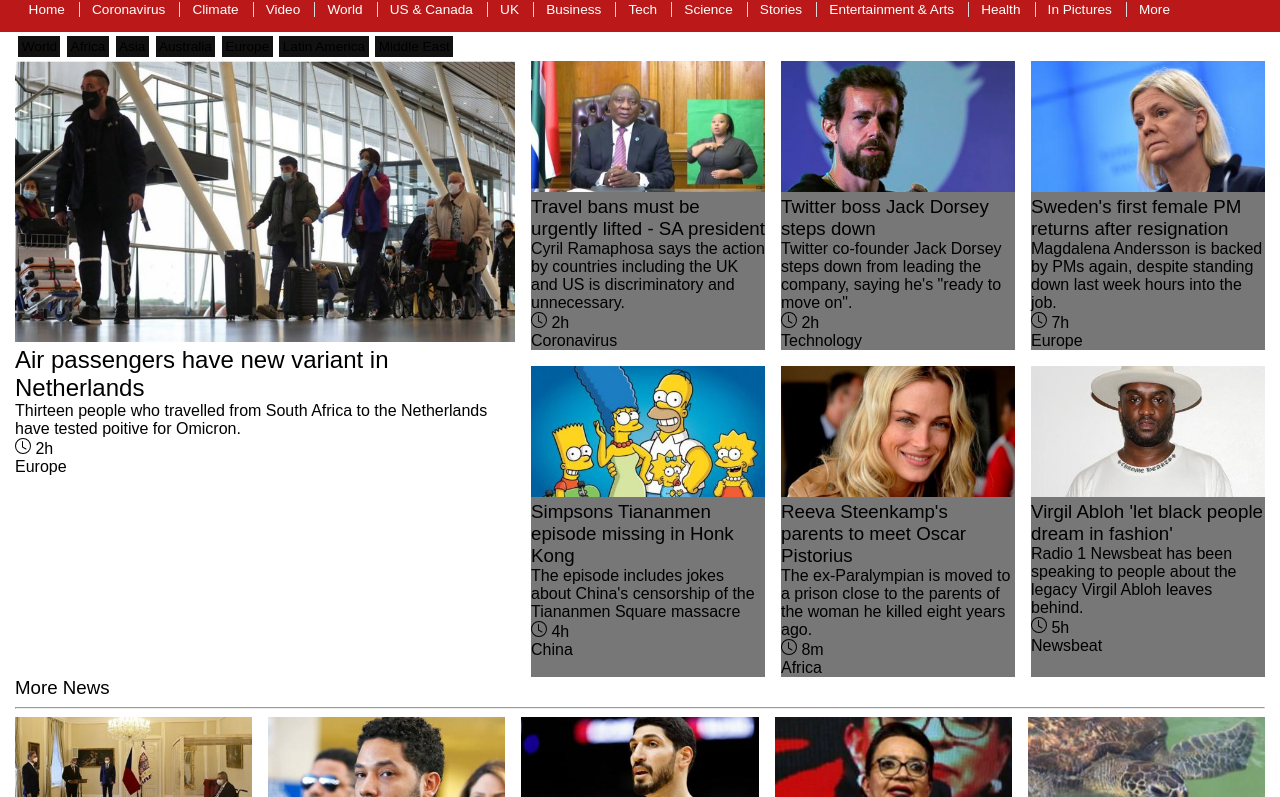
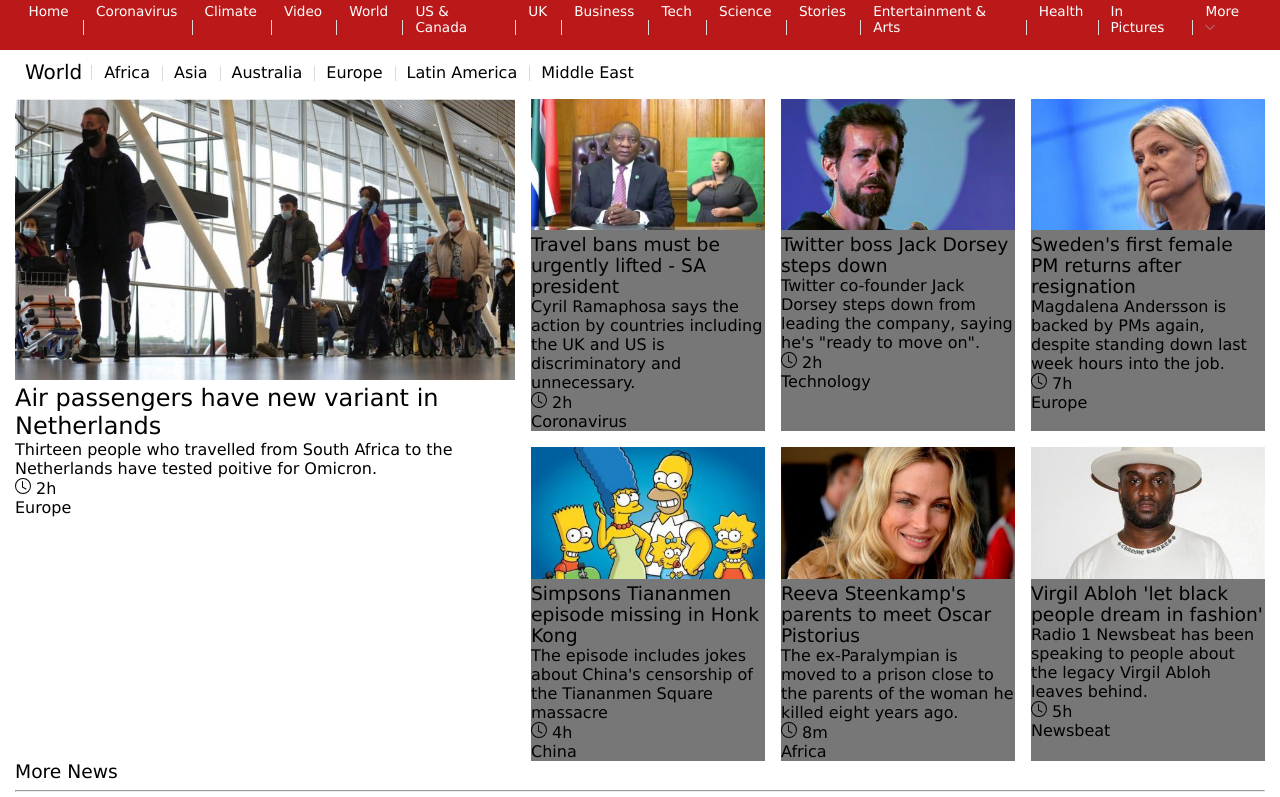
Before and after one commit to chrisnotthere/bbcnews-clone, a plain HTML site: page index.html in a window 1280 px wide. Shown: the part 113-910 px from the top of the page. Drawn offline with Linux system fonts and the light colour scheme.

Commit message:
header looking good

```diff
--- a/index.html
+++ b/index.html
@@ -54,7 +54,7 @@
                             <li>Coronavirus</li>
                             <li>Climate</li>
                             <li>Video</li>
-                            <li>World</li>
+                            <li class="world-mid">World</li>
                             <li>US & Canada</li>
                             <li>UK</li>
                             <li>Business</li>
@@ -64,7 +64,10 @@
                             <li>Entertainment & Arts</li>
                             <li>Health</li>
                             <li>In Pictures</li>
-                            <li class="news-more">More</li>
+                            <li class="news-more">
+                                More
+                                <img class="small-down" src="/images/downarrow.svg" alt="">
+                            </li>
                         </ul>
                     </nav>
 
--- a/sass/_header.sass
+++ b/sass/_header.sass
@@ -66,26 +66,21 @@
                 right: 0.5em
 
     .header-mid
-        // display: flex
         background-color: $red
         color: white
         margin: 0 -100vw
         padding: 0.5em 100vw 0 100vw
-        // padding-bottom: -2em!important
 
         h1
             font-size: 3rem
             text-transform: uppercase
-            // margin-top: 0.25em
         nav
         ul
             display: flex
             li
-                // background-color: #111
                 cursor: pointer
                 margin: 0.25em
                 padding: 0.5em 0.75em
-                // border-right: 1px solid $light-grey
                 position: relative
                 border-bottom: 5px solid $red
                 &::after
@@ -101,14 +96,41 @@
             .news-more
                 &::after
                     content: none
+                &:hover
+                    background: black
+                    border-bottom: none
+                .small-down
+                        width: 10px
+            // .world-mid
+            //     border-bottom: 5px solid white!important
+
     .header-bot
 
         nav
 
         ul
             display: flex
+            align-items: center
 
             li
-                background: #111
+                font-size: 1rem
                 margin: 0.25em
-                padding: 0.25em
+                padding: 0.5em
+                border-bottom: 5px solid white
+                position: relative
+                &::after
+                    content: ''
+                    width: 1px
+                    height: 15px
+                    background: $light-grey
+                    position: absolute
+                    bottom: 9px
+                    right: -5px
+                &:hover
+                    border-bottom: 5px solid $red
+                &:first-child
+                    font-size: 1.25rem
+                    padding: 0.25em
+                &:last-child
+                    &::after
+                        content: none
--- a/sass/_main-content.sass
+++ b/sass/_main-content.sass
@@ -1,4 +1,4 @@
-$font-stack: Arial, Helvetica, sans-serif
+$font-stack: Verdana, Arial, Helvetica, sans-serif
 
 
 .main-grid-pic
```
Also changed, not shown: css/styles.css, 1 other file.
